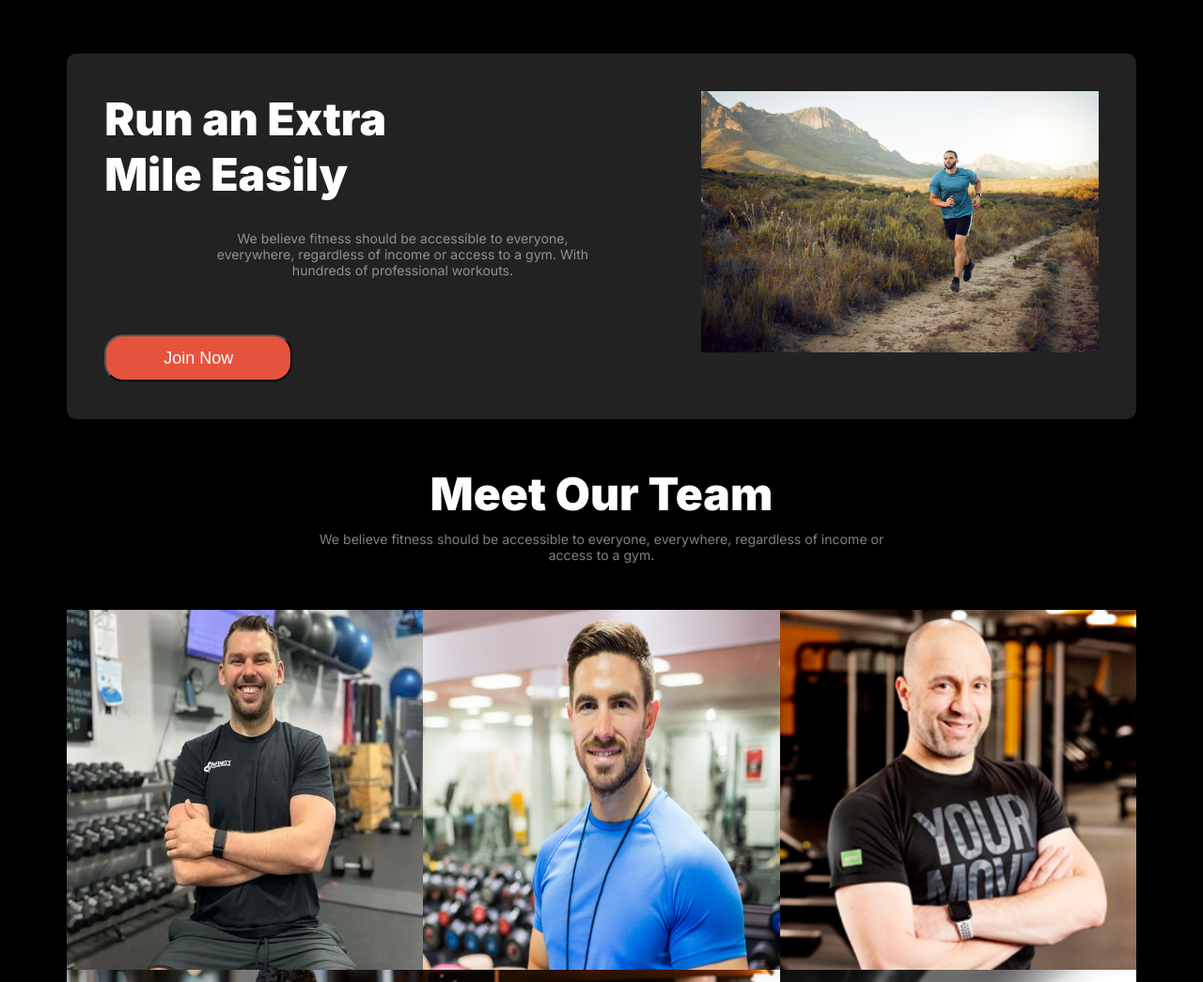
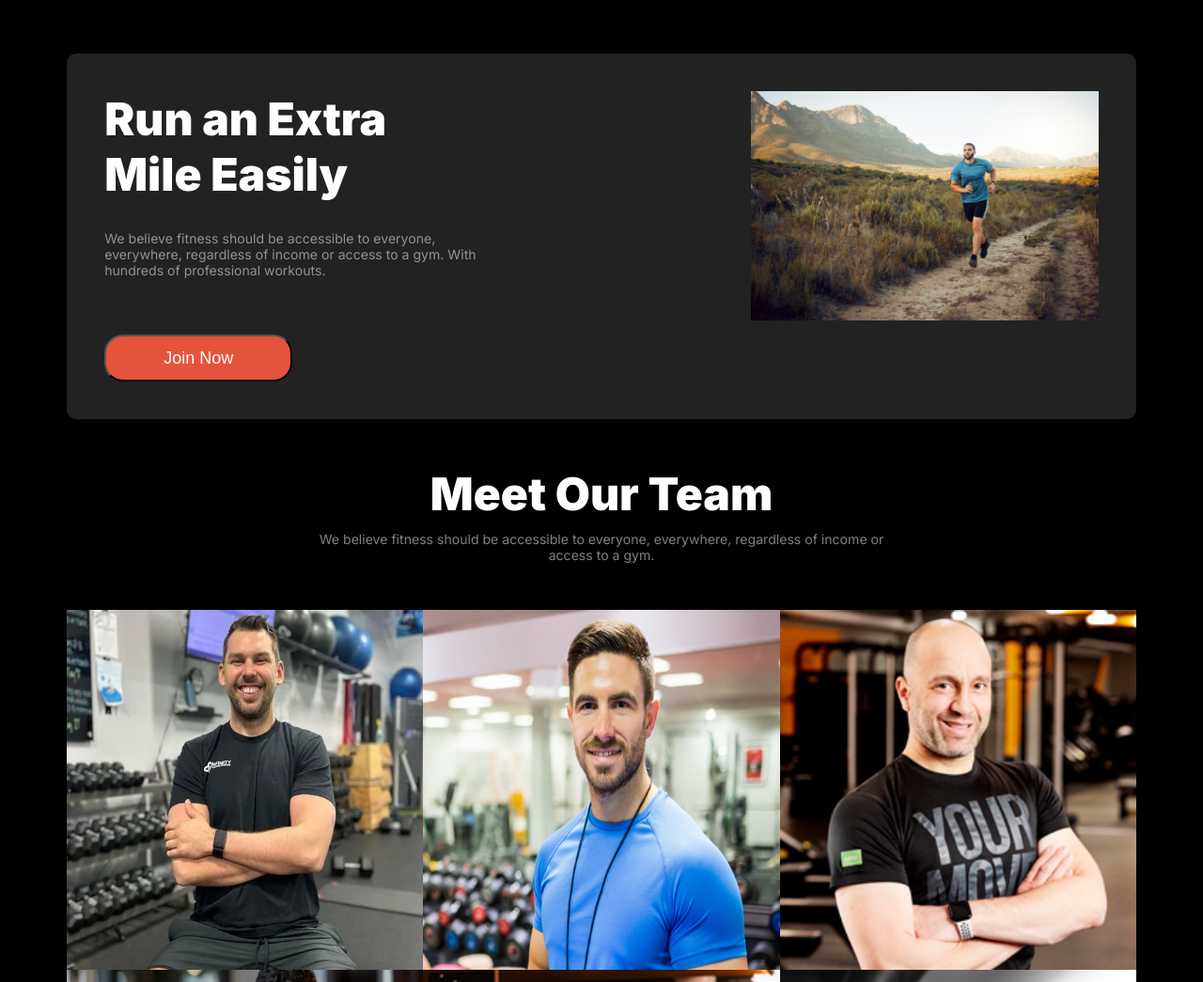
Before and after one commit to indrojitmondal/Fitness, a plain HTML site: page index.html in a window 1280 px wide. Shown: the part 1316-2361 px from the top of the page at 94% size. Drawn offline with Linux system fonts and the light colour scheme.

Commit message:
debugging for run

```diff
--- a/styles/style.css
+++ b/styles/style.css
@@ -1,4 +1,3 @@
-
 *{
     box-sizing: border-box;
 }
@@ -297,7 +296,7 @@
     margin-top: 60px;
     /* border: 2px solid red; */
     display: grid;
-    grid-template-columns: 0.6fr .4fr;
+    grid-template-columns: 1.3fr .7fr;
     background-color: rgb(34,34,34);
     border-radius: 10px;
 }
@@ -314,6 +313,9 @@
     margin-top: 30px;
     margin-bottom: 60px;
     /* width: 80%; */
+    margin-left: 0;
+    /* border: 2px solid red; */
+    text-align: left;
 }
 .run-an-extra-mile-container{
     padding: 40px;
```
Also changed, not shown: index.html (line endings or trailing spaces).
